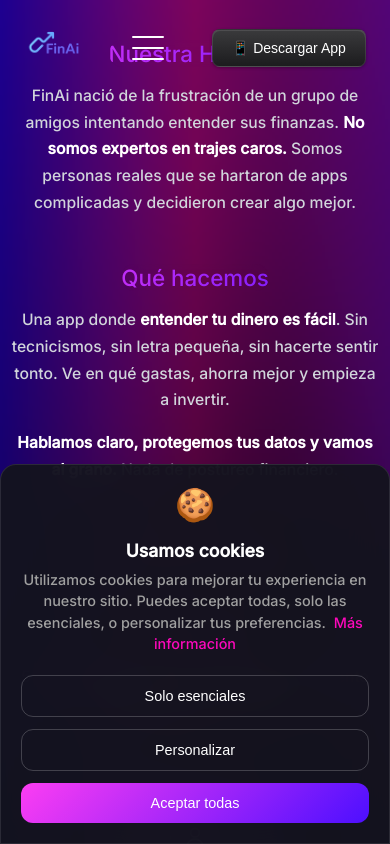
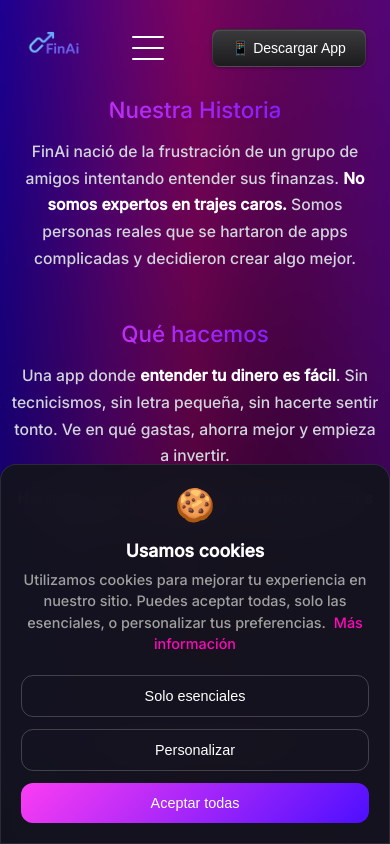
Before and after one commit to Thiagosnchz02/Landing_Page_FinAI, a React (Vite) app in the folder Landing_Page/: page /about in a window 390 px wide. Shown: the top 844 px of the page. Built offline with nearby package versions, Linux system fonts and the light colour scheme; a web font is replaced by a local one.

Commit message:
Optimizacion de codigo para movils.....

```diff
--- a/Landing_Page/src/pages/About.css
+++ b/Landing_Page/src/pages/About.css
@@ -3,7 +3,7 @@
   color: white;
   max-width: 900px;
   margin: 0 auto;
-  padding: 6rem 1.5rem 3rem;
+  padding: 8rem 1.5rem 3rem; /* Más padding-top para el header fijo */
   display: flex;
   flex-direction: column;
   gap: 4rem;
@@ -78,7 +78,7 @@
 /* --- RESPONSIVE --- */
 @media (max-width: 900px) {
   .about-page {
-    padding: 4rem 1rem 2rem;
+    padding: 7rem 1rem 2rem; /* Mantener espacio para header */
     max-width: 100%;
   }
   .about-title {
@@ -91,7 +91,7 @@
 
 @media (max-width: 600px) {
   .about-page {
-    padding: 2.5rem 0.5rem 1.5rem;
+    padding: 6rem 0.5rem 1.5rem; /* Suficiente espacio para header móvil */
     gap: 2rem;
   }
   .about-title {
```
